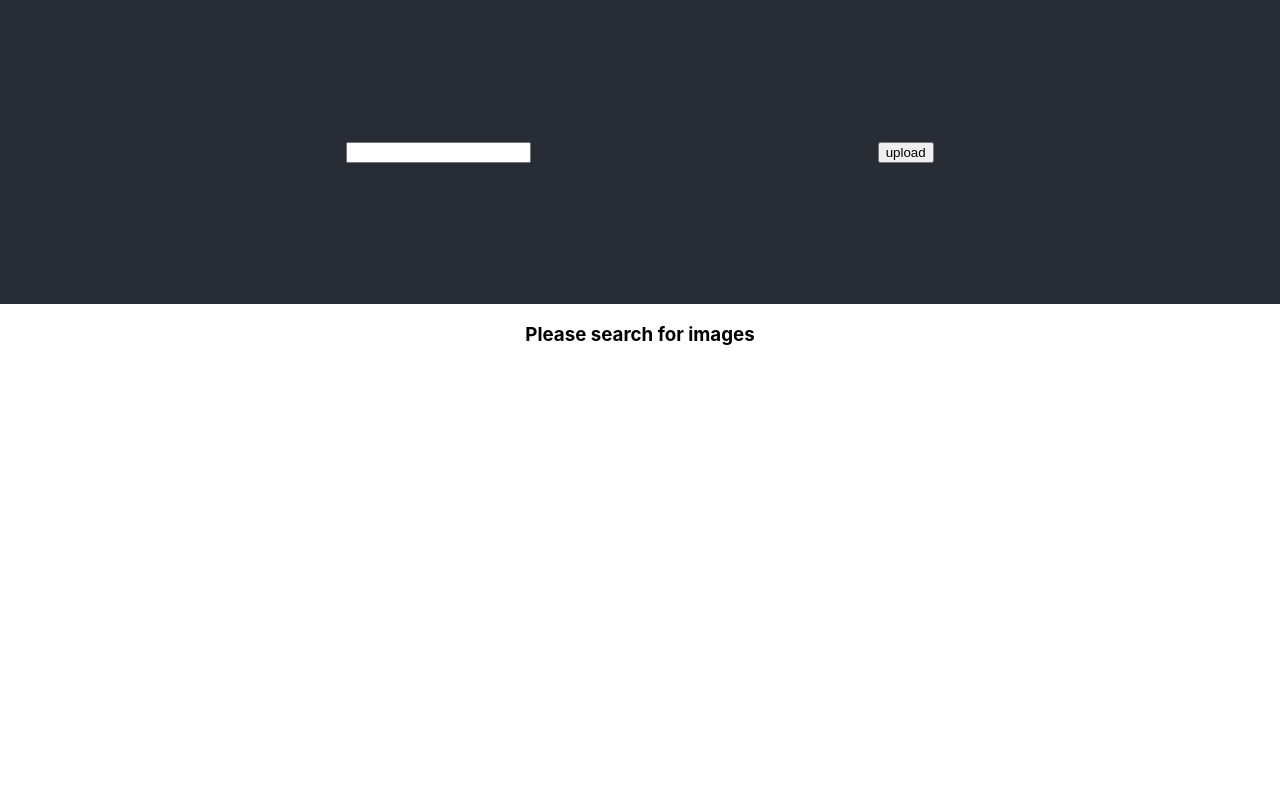
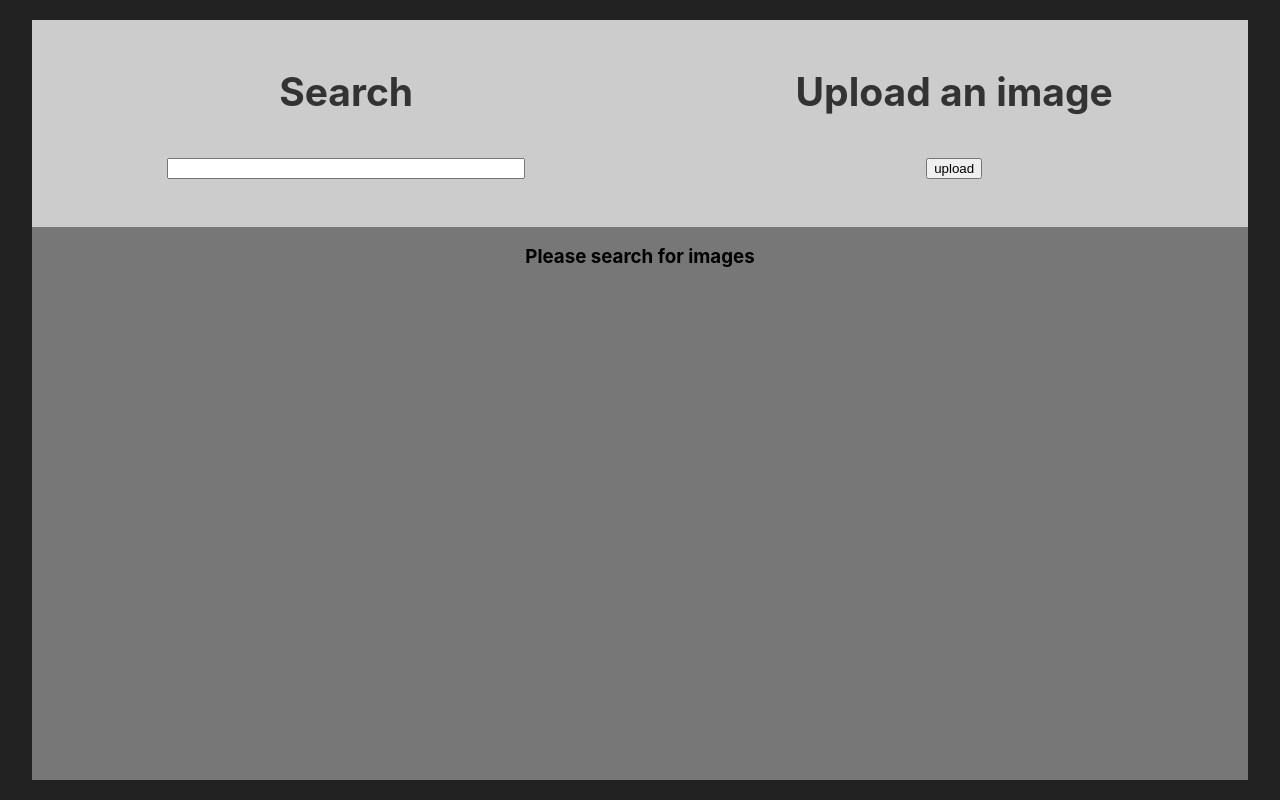
Before and after one commit to burt23/image-uploader, a React (Create React App) app in the folder client/: page / in a window 1280 px wide. Built offline with nearby package versions, Linux system fonts and the light colour scheme.

Commit message:
additional client styling and server config modifications

```diff
--- a/client/src/App.css
+++ b/client/src/App.css
@@ -1,7 +1,16 @@
+html {
+  background: #222;
+}
+
 .App {
   text-align: center;
   display: flex;
   flex-direction: column;
+  align-content: center;
+  /* justify-content: center; */
+  margin: 2.5vh 2.5vw;
+  width: 95vw;
+  height: 95vh;
 }
 
 @media (prefers-reduced-motion: no-preference) {
@@ -10,15 +19,11 @@
   }
 }
 
-.App-header {
-  background-color: #282c34;
-  display: flex;
-  flex-direction: row;
-  min-height: 38vh;
-  align-items: center;
-  justify-content: space-evenly;
+.header {
+  background-color: #ccc;
   font-size: calc(10px + 2vmin);
-  color: white;
+  color: #333;
+  padding: 1rem 0 3rem 0;
 }
 
 .App-link {
@@ -33,3 +38,22 @@
     transform: rotate(360deg);
   }
 }
+
+.flexItem {
+  flex: auto;
+}
+.flexRow {
+  display: flex;
+  flex-direction: row;
+  flex-wrap: wrap;
+}
+
+#searchInputBox {
+  min-width: 350px;
+}
+
+.mainContent {
+  background-color: #777;
+  height: 100%;
+  overflow: hidden;
+}
--- a/client/src/App.js
+++ b/client/src/App.js
@@ -31,14 +31,21 @@ function App() {
 
   return (
     <div className="App">
-      <header className="App-header">
+      <header className="header">
+        <div className="flexRow">
+          <div className="flexItem">
+            <h2>Search</h2>
             <input
               type="input"
+              id="searchInputBox"
               value={searchTerms}
               data-testid="searchInput"
               onChange={handleSearchTerms}
               onSubmit={handleSearchSubmit}
             />
+          </div>
+          <div className="flexItem">
+            <h2>Upload an image</h2>
             <input
               id="uploadButton"
               data-testid="uploadButton"
@@ -47,6 +54,8 @@ function App() {
               // accept=".png,.jpg,.svg,.webp,.gif"
               value="upload"
             />
+          </div>
+        </div>
       </header>
       <div data-testid="mainContent" className="mainContent">
         {images ? (
```
Also changed, not shown: 2 other files (tests, documents, lock files or other folders). Lines whose indentation alone changed are shown as unchanged.
